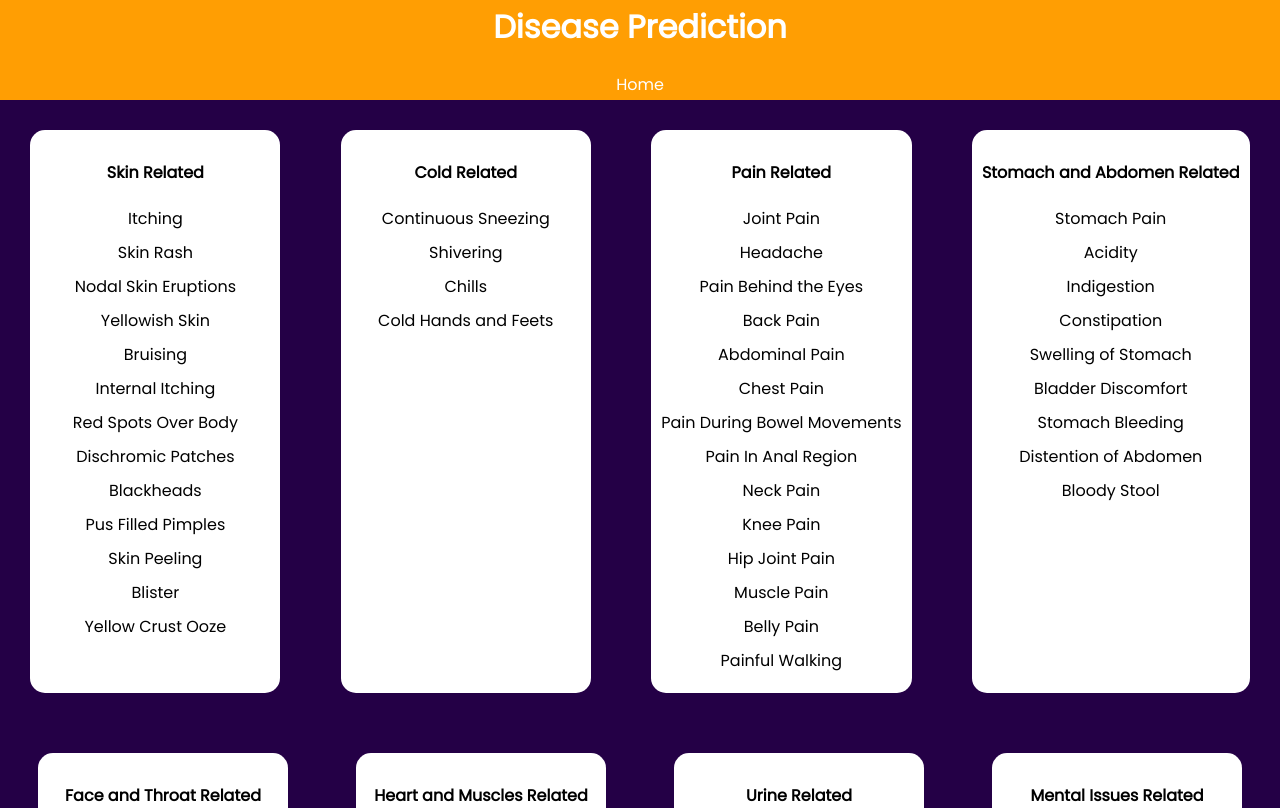
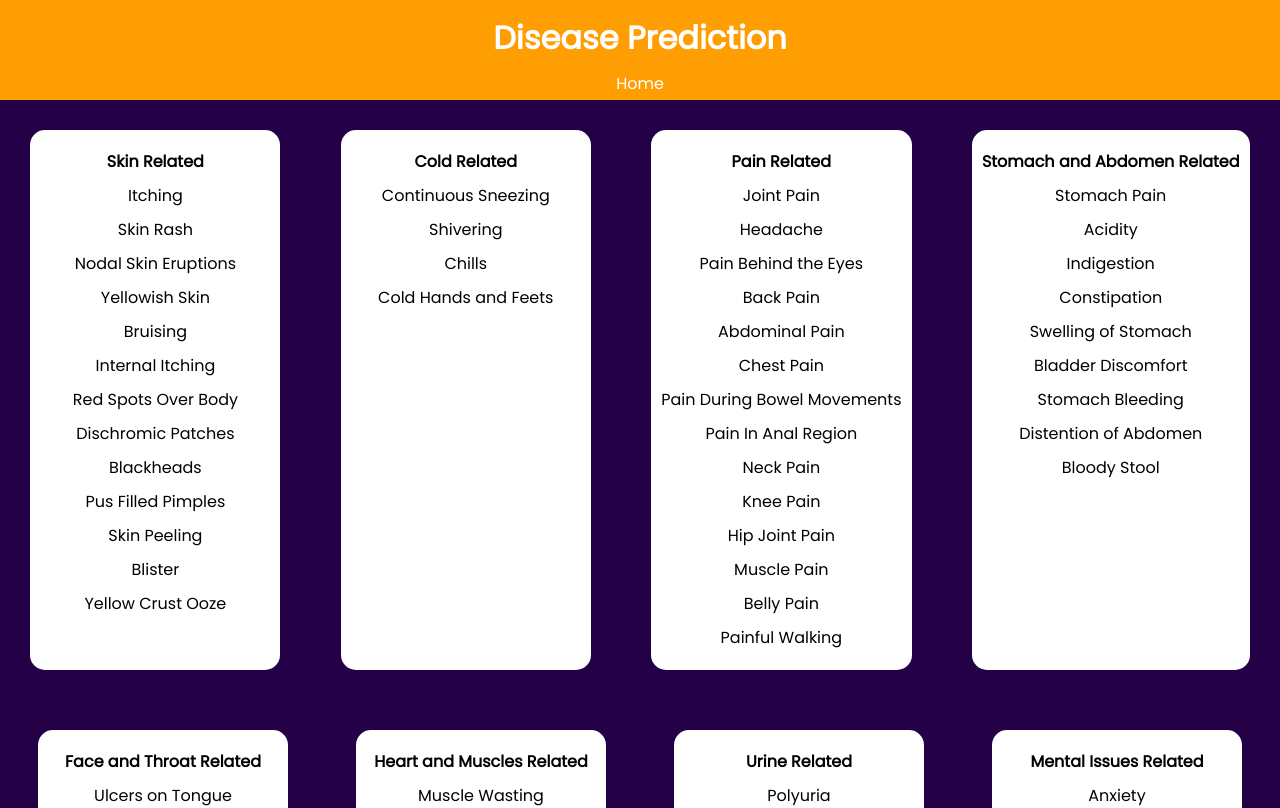
Before and after one commit to Ninad1306/Disease-Predictor-Frontend, a React (Create React App) app: page /prediction in a window 1280 px wide. Shown: the top 808 px of the page. Built offline with nearby package versions, Linux system fonts and the light colour scheme.

Commit message:
css modifications

```diff
--- a/src/Components/Diagnosis.js
+++ b/src/Components/Diagnosis.js
@@ -17,11 +17,11 @@ const Diagnosis = (props) => {
         <div>
             <Navbar name={props.disease} />
             <div className="desc-cont">
-                <h2>Disease Description: </h2>
+                <h2 class='text-[24px] font-bold my-2.5'>Disease Description: </h2>
                 <p>{props.desc['DiseaseDescription']}</p>
-                <h2>Disease Treatment:</h2>
+                <h2 class='text-[24px] font-bold my-2.5'>Disease Treatment:</h2>
                 <ul>{treatment_list}</ul>
-                <h2>Disease Precautions:</h2>
+                <h2 class='text-[24px] font-bold my-2.5'>Disease Precautions:</h2>
                 <ul>{precaution_list}</ul>
             </div>
         </div>
--- a/src/Components/Prediction.css
+++ b/src/Components/Prediction.css
@@ -30,6 +30,7 @@ button{
     border-radius: 10px;
     font-size: large;
     cursor: pointer;
+    color: white;
 }
 
 .cont{
--- a/src/Components/TreatmentCard.css
+++ b/src/Components/TreatmentCard.css
@@ -26,6 +26,7 @@
     border-radius: 10px;
     font-size: large;
     cursor: pointer;
+    color: white;
 }
 
 @media only screen and (max-width: 425px) {
--- a/src/Components/TreatmentCard.js
+++ b/src/Components/TreatmentCard.js
@@ -4,7 +4,7 @@ const TreatmentCard = (props) => {
     return(
         <div className="card1">
             <div>
-                <h2>{props.name}</h2>
+                <h2 class='text-[24px] font-bold my-2.5'>{props.name}</h2>
                 <p>{props.addr}</p>
             </div>
             <div className='loc'>
--- a/src/Components/UI/Card.js
+++ b/src/Components/UI/Card.js
@@ -32,7 +32,7 @@ const Card = (props) => {
     const list = props.diseases.map(dis => <li onClick={ClickHandler} id={dis['d']} className='symp'>{dis['d']}</li>)
     return (
         <div className='card-cont'>
-            <h4>{props.label}</h4>
+            <h4 class='text-[16px] font-bold my-2.5'>{props.label}</h4>
             <div className='items'>
                 <ul className='card-ul'>
                     {list}
--- a/src/Components/UI/Navbar.css
+++ b/src/Components/UI/Navbar.css
@@ -8,21 +8,6 @@
     flex-direction: column;
     text-align: center;
 }
-h1{
-    font-size: 32px;
-    font-weight: 700;
-    margin: revert;
-}
-h4{
-    font-size: 16px;
-    font-weight: 700;
-    margin: revert;
-}
-h2{
-    font-size: 24px;
-    font-weight: 700;
-    margin: revert;
-}
 
 .header {
     margin-top: 0px;
--- a/src/Components/UI/Navbar.js
+++ b/src/Components/UI/Navbar.js
@@ -4,7 +4,7 @@ import './Navbar.css'
 const Navbar = (props) => {
     return (
         <div className="navbar">
-            <h1 className='header'>{props.name}</h1>
+            <h1 className='header' class='text-[32px] font-bold	my-2.5'>{props.name}</h1>
             <Link to={'/'} className='link'>Home</Link>
         </div>
     )
```
Also changed, not shown: 1 other file (tests, documents, lock files or other folders).
